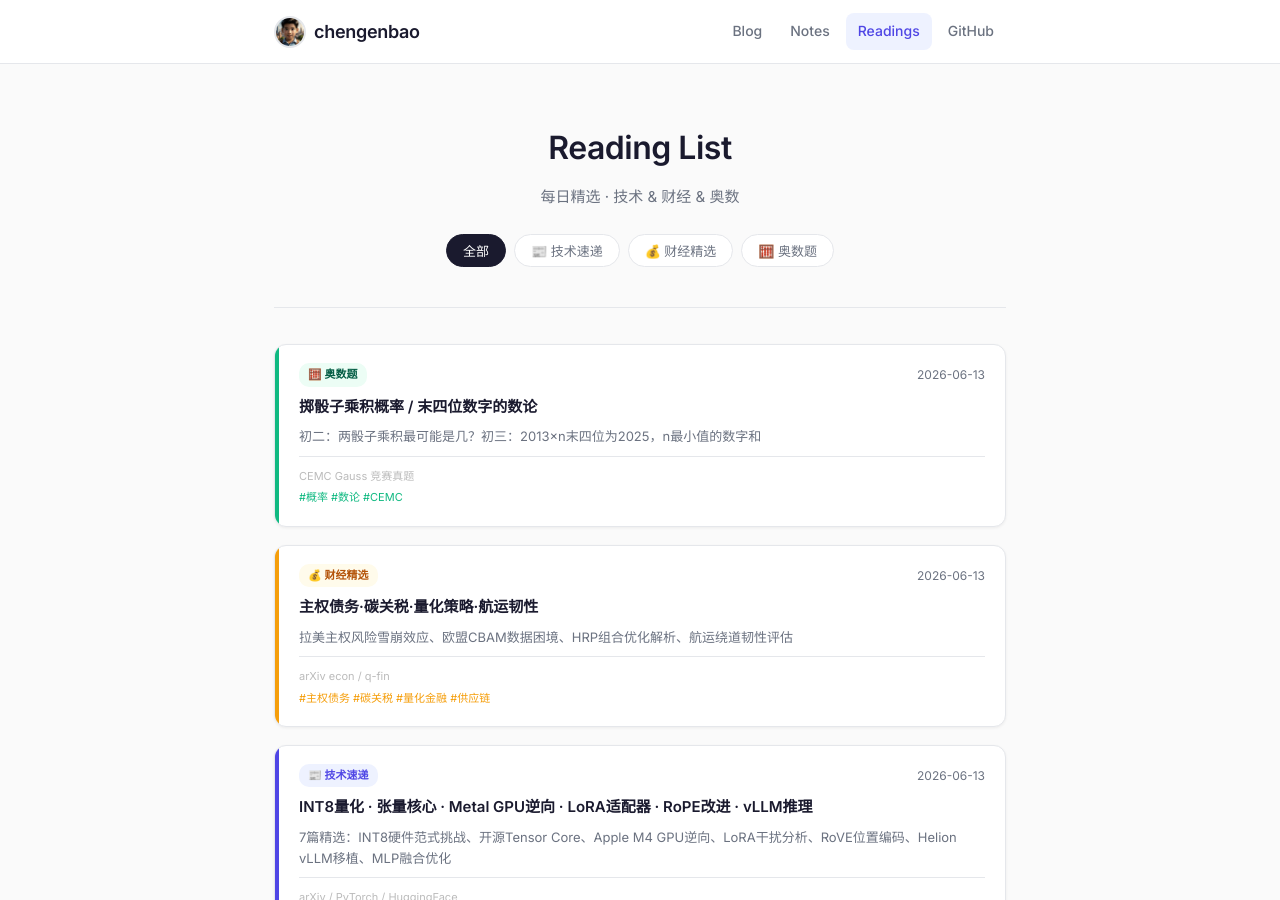
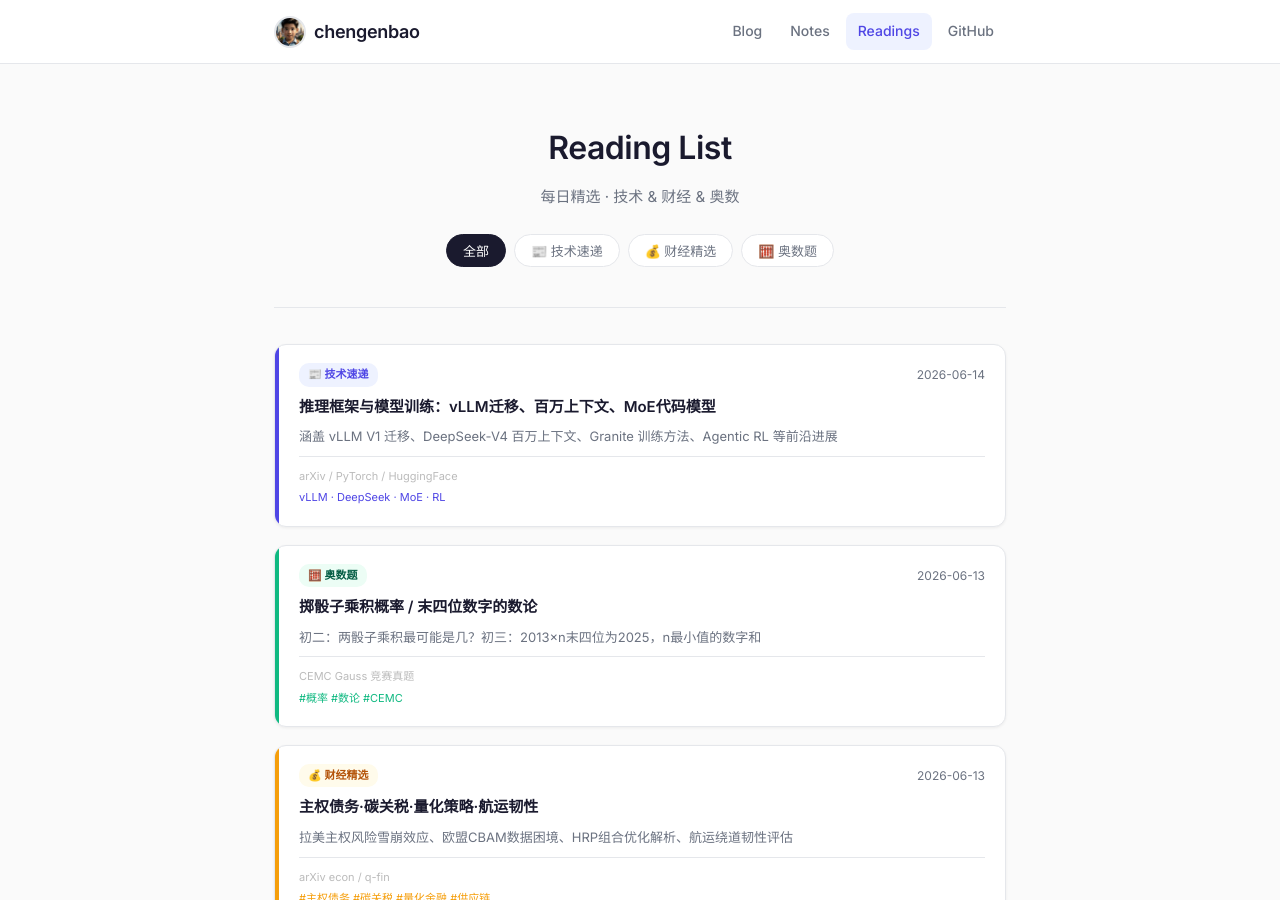
Before and after one commit to chengenbao/chengenbao.github.io, a Jekyll site: the page built from reading-list/index.md, in a window 1280 px wide and 900 px high. Built offline with Jekyll 4.4.1, drawn with Linux system fonts in a browser that asks for light colours.

Commit message:
add tech card 2026-06-14

```diff
--- a/reading-list/index.md
+++ b/reading-list/index.md
@@ -18,6 +18,21 @@
   </div>
 
   <div class="rl-grid">
+<a class="rl-card tech" href="/reading-list/2026-06-14-tech-daily/">
+  <div class="rl-accent"></div>
+  <div class="rl-body">
+    <div class="rl-top">
+      <span class="rl-badge tech">📰 技术速递</span>
+      <time>2026-06-14</time>
+    </div>
+    <h2>推理框架与模型训练：vLLM迁移、百万上下文、MoE代码模型</h2>
+    <p>涵盖 vLLM V1 迁移、DeepSeek-V4 百万上下文、Granite 训练方法、Agentic RL 等前沿进展</p>
+    <div class="rl-meta">
+      <span class="rl-source">arXiv / PyTorch / HuggingFace</span>
+      <span class="rl-tags">vLLM · DeepSeek · MoE · RL</span>
+    </div>
+  </div>
+</a>
 <a class="rl-card math" href="/reading-list/2026-06-13-math/"><div class="rl-accent"></div><div class="rl-body"><div class="rl-top"><span class="rl-badge math">🧮 奥数题</span><time>2026-06-13</time></div><h2>掷骰子乘积概率 / 末四位数字的数论</h2><p>初二：两骰子乘积最可能是几？初三：2013×n末四位为2025，n最小值的数字和</p><div class="rl-meta"><span class="rl-source">CEMC Gauss 竞赛真题</span><span class="rl-tags">#概率 #数论 #CEMC</span></div></div></a>
 <a class="rl-card finance" href="/reading-list/2026-06-13-finance-daily/">
   <div class="rl-accent"></div>
```
